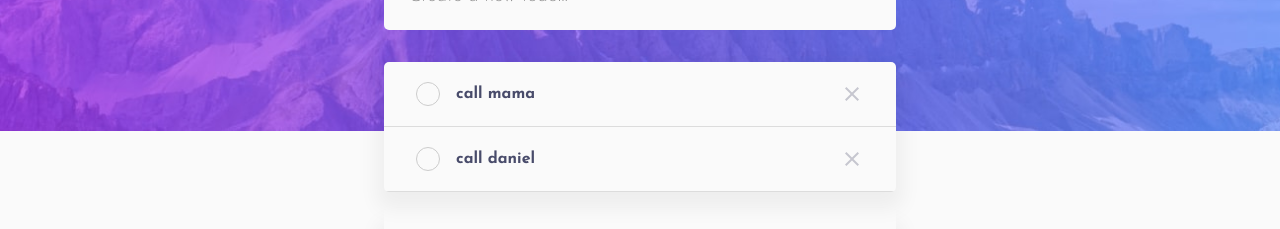
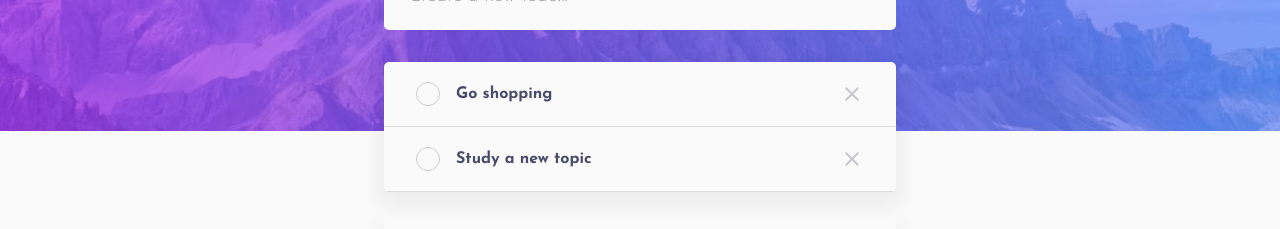
Before and after one commit to kofinartey/todo-app, a React (Create React App) app: page / in a window 1280 px wide. Shown: the part 165-394 px from the top of the page. Built offline with nearby package versions, Linux system fonts and the light colour scheme.

Commit message:
nothing interesting

```diff
--- a/src/contexts/TodosContext.js
+++ b/src/contexts/TodosContext.js
@@ -5,8 +5,8 @@ export const TodoContext = createContext();
 
 export function TodoProvider(props) {
   const [todos, setTodos] = useState([
-    { id: 1, task: "call mama", completed: false, active: false },
-    { id: 2, task: "call daniel", completed: false, active: false },
+    { id: 1, task: "Go shopping", completed: false, active: false },
+    { id: 2, task: "Study a new topic", completed: false, active: false },
   ]);
 
   //fetch todos from local storage
```
